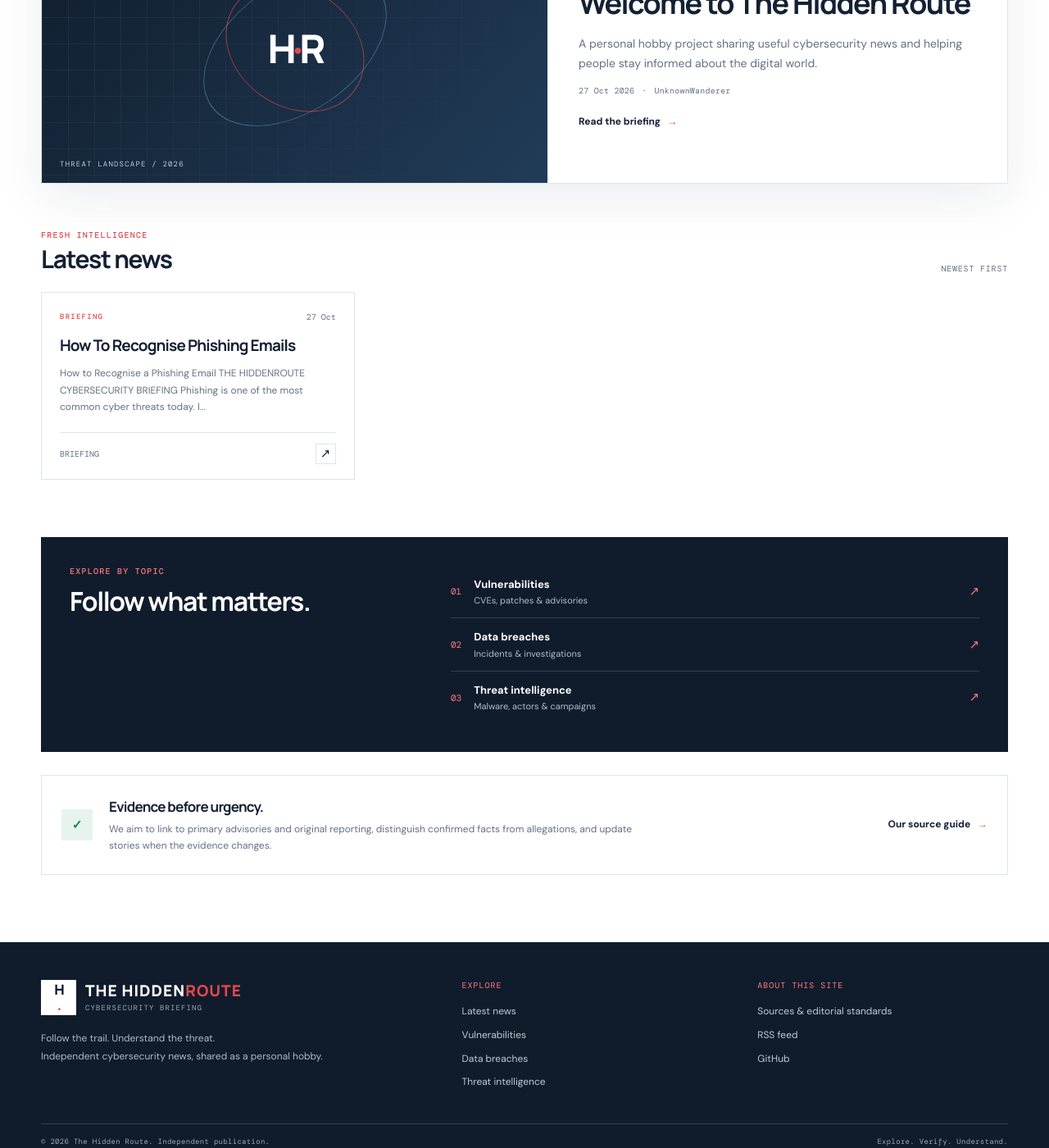
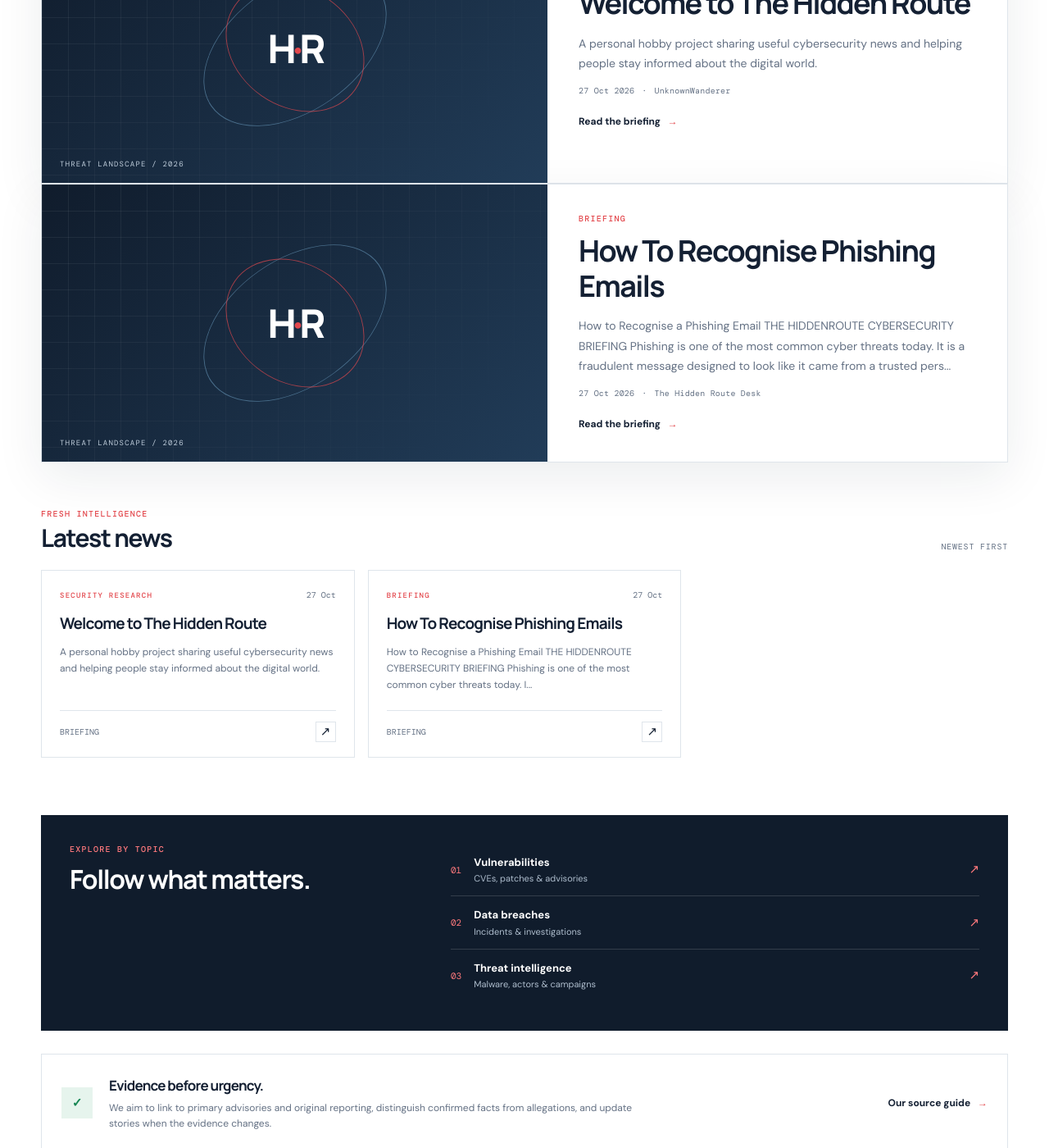
Before and after one commit to LazyOwl-Lab/lazyowl-lab.github.io, a Jekyll site: the page built from index.html, in a window 1280 px wide and 1400 px high, scrolled down 817 px. Shown: the whole window at 82% size. Built offline with Jekyll 4.4.1, drawn with Linux system fonts in a browser that asks for light colours.

Commit message:
Update index.html

```diff
--- a/index.html
+++ b/index.html
@@ -3,6 +3,7 @@
 title: Home
 description: Independent cybersecurity news, vulnerability alerts and threat intelligence.
 ---
+
 <section class="hero">
   <div class="hero-copy">
     <p class="eyebrow"><span class="pulse"></span> CYBERSECURITY BRIEFING</p>
@@ -10,6 +11,7 @@
     <p class="hero-deck">Clear reporting on vulnerabilities, data breaches, and the people and technology shaping the security landscape.</p>
     <a class="button button-dark" href="{{ '/latest.html' | relative_url }}">Explore latest news <span aria-hidden="true">→</span></a>
   </div>
+
   <div class="hero-aside">
     <div class="signal-mark" aria-hidden="true"><span></span><span></span><span></span><span></span><span></span><span></span><span></span><span></span><span></span></div>
     <p class="aside-label">THE ROUTE</p>
@@ -19,56 +21,121 @@
   </div>
 </section>
 
+<!-- TOP STORIES -->
 <section class="section-heading">
-  <div><p class="eyebrow">THE FRONT PAGE</p><h2>Top stories</h2></div>
+  <div>
+    <p class="eyebrow">THE FRONT PAGE</p>
+    <h2>Top stories</h2>
+  </div>
   <a class="text-link" href="{{ '/latest.html' | relative_url }}">All stories <span>→</span></a>
 </section>
 
-{% assign featured = site.posts | where_exp: "post", "post.featured == true" | first %}
-{% if featured %}
+{% assign top_stories = site.posts | slice: 0, 3 %}
+
+{% for post in top_stories %}
 <section class="featured-story">
-  <div class="featured-art" aria-hidden="true"><div class="art-grid"></div><div class="art-orbit orbit-one"></div><div class="art-orbit orbit-two"></div><div class="art-core">H<span>·</span>R</div><span class="art-caption">THREAT LANDSCAPE / {{ featured.date | date: "%Y" }}</span></div>
+  <div class="featured-art" aria-hidden="true">
+    <div class="art-grid"></div>
+    <div class="art-orbit orbit-one"></div>
+    <div class="art-orbit orbit-two"></div>
+    <div class="art-core">H<span>·</span>R</div>
+    <span class="art-caption">THREAT LANDSCAPE / {{ post.date | date: "%Y" }}</span>
+  </div>
+
   <div class="featured-copy">
-    <p class="category-label">{{ featured.categories | first | replace: "-", " " | upcase }}</p>
-    <h3><a href="{{ featured.url | relative_url }}">{{ featured.title }}</a></h3>
-    <p>{{ featured.description | default: featured.excerpt | strip_html | truncate: 210 }}</p>
-    <div class="story-meta"><span>{{ featured.date | date: "%d %b %Y" }}</span><span>·</span><span>{{ featured.author | default: site.author | default: "The Hidden Route Desk" }}</span></div>
-    <a class="text-link" href="{{ featured.url | relative_url }}">Read the briefing <span>→</span></a>
+    <p class="category-label">{{ post.categories | first | default: "Briefing" | replace: "-", " " | upcase }}</p>
+
+    <h3>
+      <a href="{{ post.url | relative_url }}">{{ post.title | escape }}</a>
+    </h3>
+
+    <p>{{ post.description | default: post.excerpt | strip_html | truncate: 210 }}</p>
+
+    <div class="story-meta">
+      <span>{{ post.date | date: "%d %b %Y" }}</span>
+      <span>·</span>
+      <span>{{ post.author | default: site.author | default: "The Hidden Route Desk" }}</span>
+    </div>
+
+    <a class="text-link" href="{{ post.url | relative_url }}">Read the briefing <span>→</span></a>
   </div>
 </section>
+{% endfor %}
+
+{% if site.posts.size == 0 %}
+<div class="empty-state">
+  <span class="empty-icon">+</span>
+  <h3>Your first story starts here.</h3>
+  <p>Add a Markdown article to <code>_posts/</code> and it will appear here automatically.</p>
+  <a class="text-link" href="{{ '/sources.html' | relative_url }}">Browse trusted sources <span>→</span></a>
+</div>
 {% endif %}
 
+<!-- LATEST NEWS -->
 <section class="section-heading latest-heading">
-  <div><p class="eyebrow">FRESH INTELLIGENCE</p><h2>Latest news</h2></div>
+  <div>
+    <p class="eyebrow">FRESH INTELLIGENCE</p>
+    <h2>Latest news</h2>
+  </div>
   <span class="muted-note">Newest first</span>
 </section>
+
 <div class="story-grid">
   {% for post in site.posts limit:6 %}
-  {% unless post.featured == true %}
   <article class="story-card">
-    <div class="card-topline"><span class="category-label">{{ post.categories | first | default: "Briefing" | replace: "-", " " }}</span><span class="card-date">{{ post.date | date: "%d %b" }}</span></div>
-    <h3><a href="{{ post.url | relative_url }}">{{ post.title }}</a></h3>
+    <div class="card-topline">
+      <span class="category-label">{{ post.categories | first | default: "Briefing" | replace: "-", " " }}</span>
+      <span class="card-date">{{ post.date | date: "%d %b" }}</span>
+    </div>
+
+    <h3>
+      <a href="{{ post.url | relative_url }}">{{ post.title | escape }}</a>
+    </h3>
+
     <p>{{ post.description | default: post.excerpt | strip_html | truncate: 135 }}</p>
-    <div class="card-bottom"><span>{{ post.reading_time | default: "Briefing" }}</span><a aria-label="Read {{ post.title }}" href="{{ post.url | relative_url }}">↗</a></div>
+
+    <div class="card-bottom">
+      <span>{{ post.reading_time | default: "Briefing" }}</span>
+      <a aria-label="Read {{ post.title | escape }}" href="{{ post.url | relative_url }}">↗</a>
+    </div>
   </article>
-  {% endunless %}
   {% endfor %}
 </div>
-{% if site.posts.size == 0 %}
-<div class="empty-state"><span class="empty-icon">+</span><h3>Your first story starts here.</h3><p>Add a Markdown article to <code>_posts/</code> and it will appear here automatically.</p><a class="text-link" href="{{ '/sources.html' | relative_url }}">Browse trusted sources <span>→</span></a></div>
-{% endif %}
 
+<!-- EXPLORE BY TOPIC -->
 <section class="topic-band">
-  <div><p class="eyebrow">EXPLORE BY TOPIC</p><h2>Follow what matters.</h2></div>
+  <div>
+    <p class="eyebrow">EXPLORE BY TOPIC</p>
+    <h2>Follow what matters.</h2>
+  </div>
+
   <div class="topic-links">
-    <a href="{{ '/vulnerabilities.html' | relative_url }}"><span class="topic-icon">01</span><span><b>Vulnerabilities</b><small>CVEs, patches & advisories</small></span><span class="topic-arrow">↗</span></a>
-    <a href="{{ '/breaches.html' | relative_url }}"><span class="topic-icon">02</span><span><b>Data breaches</b><small>Incidents & investigations</small></span><span class="topic-arrow">↗</span></a>
-    <a href="{{ '/threat-intelligence.html' | relative_url }}"><span class="topic-icon">03</span><span><b>Threat intelligence</b><small>Malware, actors & campaigns</small></span><span class="topic-arrow">↗</span></a>
+    <a href="{{ '/vulnerabilities.html' | relative_url }}">
+      <span class="topic-icon">01</span>
+      <span><b>Vulnerabilities</b><small>CVEs, patches & advisories</small></span>
+      <span class="topic-arrow">↗</span>
+    </a>
+
+    <a href="{{ '/breaches.html' | relative_url }}">
+      <span class="topic-icon">02</span>
+      <span><b>Data breaches</b><small>Incidents & investigations</small></span>
+      <span class="topic-arrow">↗</span>
+    </a>
+
+    <a href="{{ '/threat-intelligence.html' | relative_url }}">
+      <span class="topic-icon">03</span>
+      <span><b>Threat intelligence</b><small>Malware, actors & campaigns</small></span>
+      <span class="topic-arrow">↗</span>
+    </a>
   </div>
 </section>
 
+<!-- SOURCE NOTE -->
 <section class="source-note">
   <div class="source-note-icon">✓</div>
-  <div><h3>Evidence before urgency.</h3><p>We aim to link to primary advisories and original reporting, distinguish confirmed facts from allegations, and update stories when the evidence changes.</p></div>
+  <div>
+    <h3>Evidence before urgency.</h3>
+    <p>We aim to link to primary advisories and original reporting, distinguish confirmed facts from allegations, and update stories when the evidence changes.</p>
+  </div>
   <a class="text-link" href="{{ '/sources.html' | relative_url }}">Our source guide <span>→</span></a>
 </section>
```
